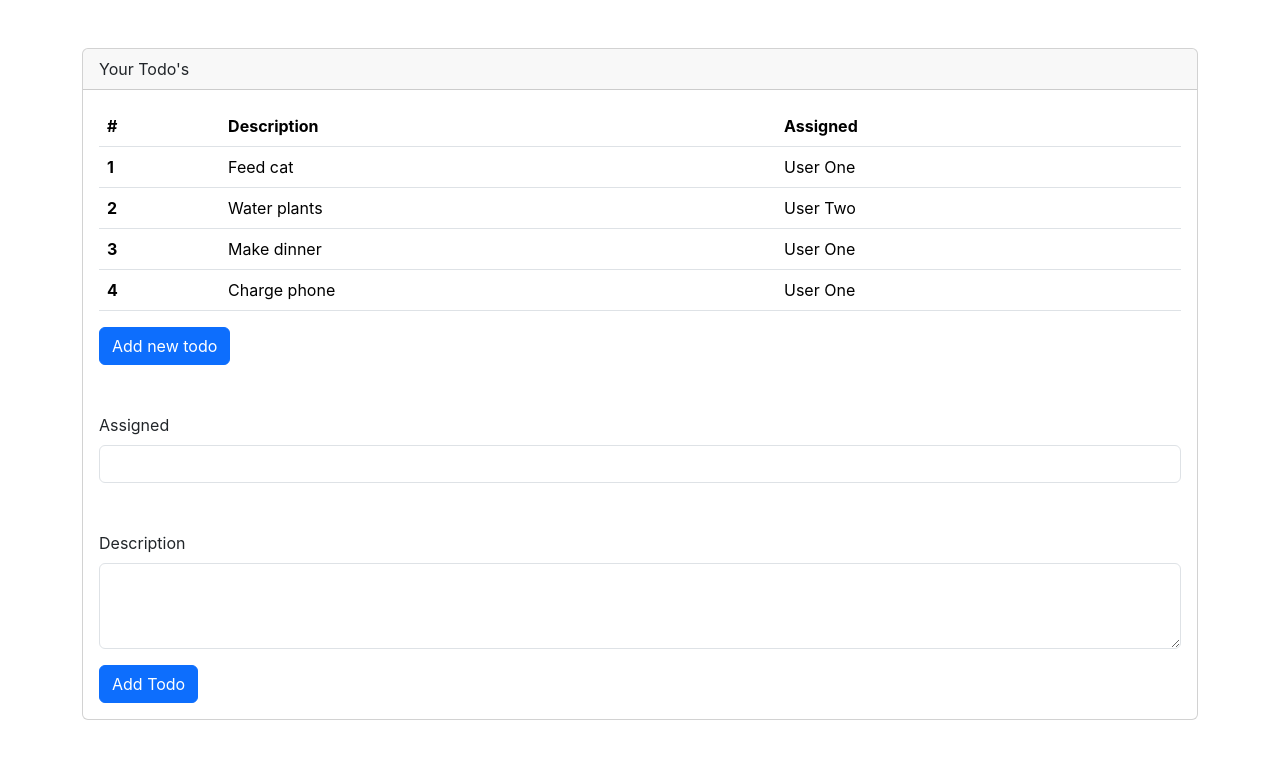
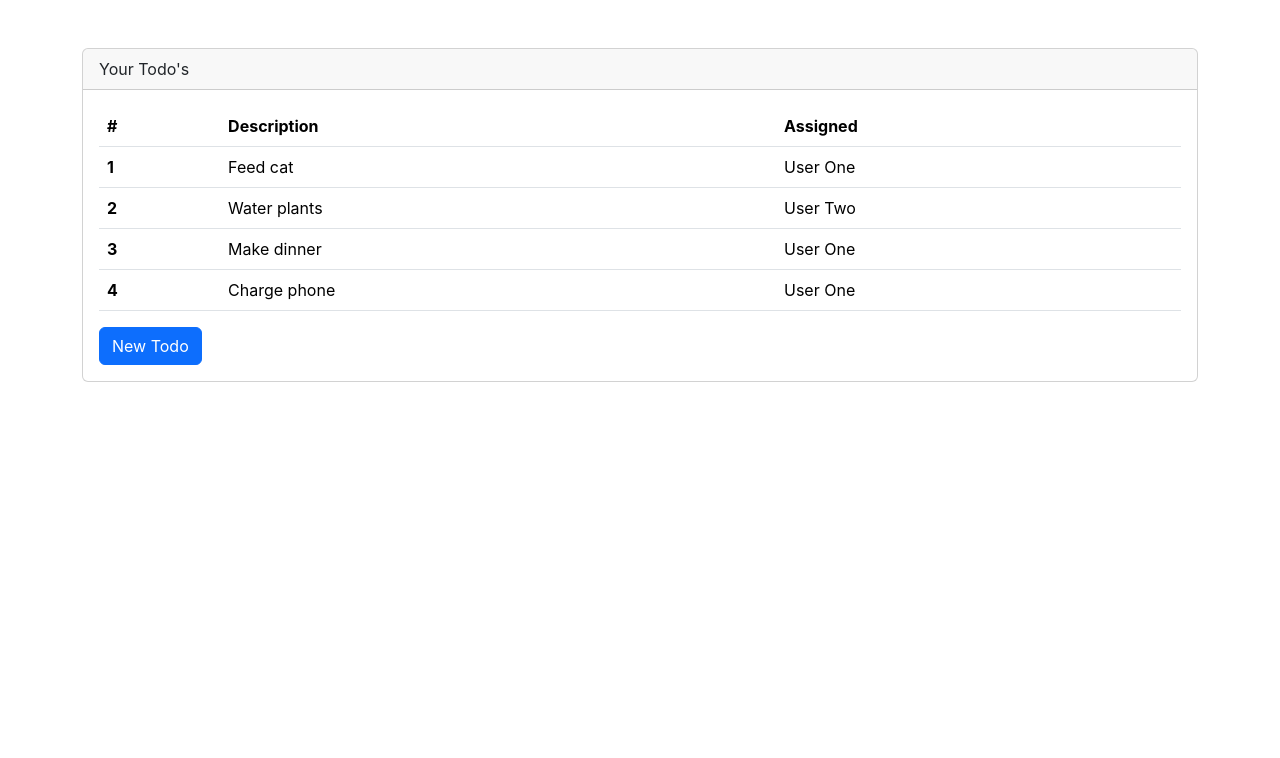
Before and after one commit to the-bumblebee/react-todo-app, a React (Create React App) app: page / in a window 1280 px wide. Shown: the top 758 px of the page. Built offline with nearby package versions, Linux system fonts and the light colour scheme.

Commit message:
Conditional rendering

```diff
--- a/src/App.js
+++ b/src/App.js
@@ -4,6 +4,8 @@ import TodoTable from './components/TodoTable';
 import NewTodoForm from './components/NewTodoForm';
 
 function App() {
+
+  const [showTodoForm, setShowTodoForm] = useState(false);
 
   const [todos, setTodos] = useState([
     { rowNumber: 1, rowDescription: 'Feed cat', rowAssigned: 'User One' },
@@ -40,10 +42,12 @@ function App() {
         </div>
         <div className='card-body'>
           <TodoTable todos={todos} deleteTodo={deleteTodo} />
-          <button className="btn btn-primary">
-            Add new todo
+          <button className="btn btn-primary" onClick={() => setShowTodoForm(!showTodoForm)}>
+            {showTodoForm ? "Close New Todo" : "New Todo"}
           </button>
-          <NewTodoForm addTodo={addTodo} />
+          {showTodoForm &&
+            <NewTodoForm addTodo={addTodo} />
+          }
         </div>
       </div>
     </div>
```
